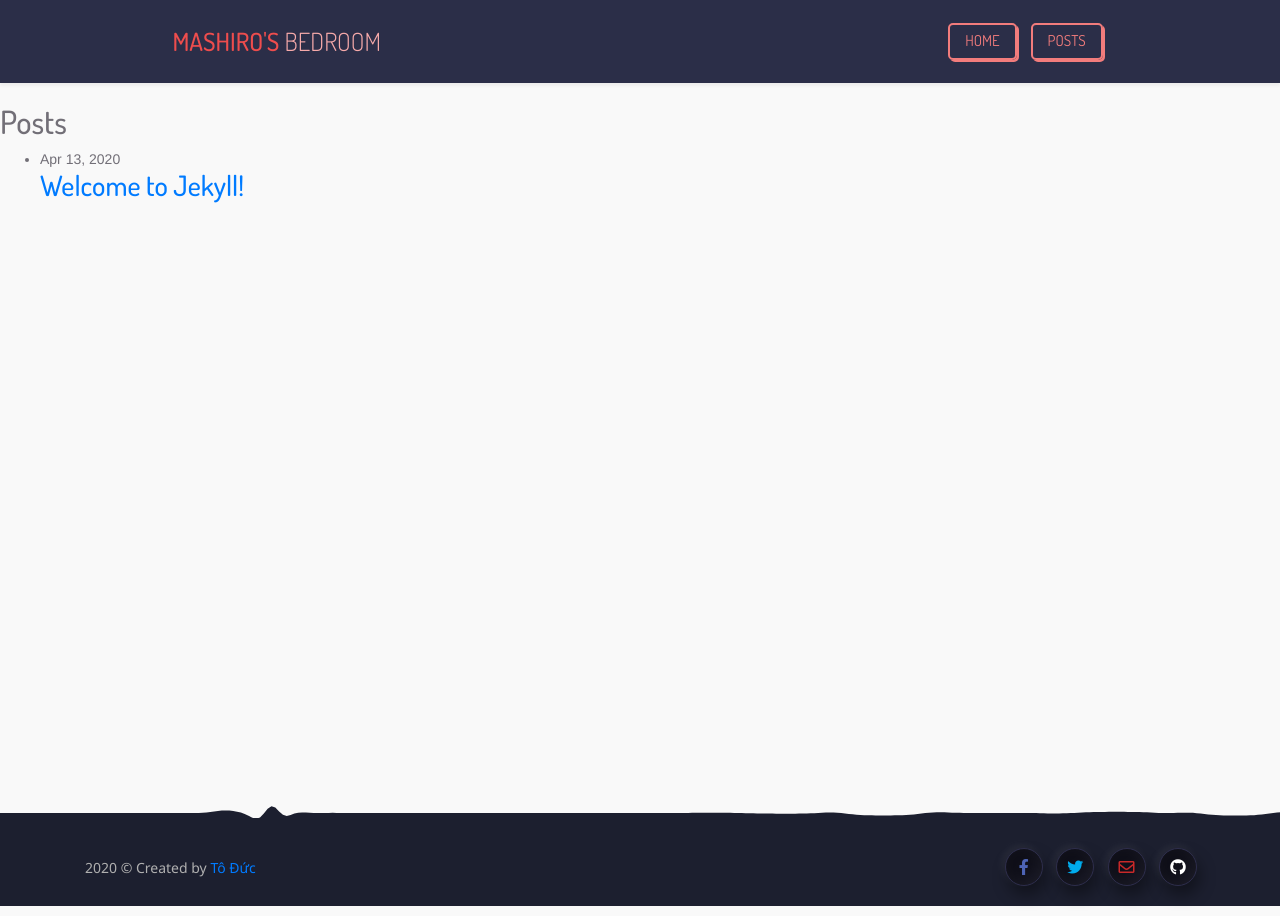
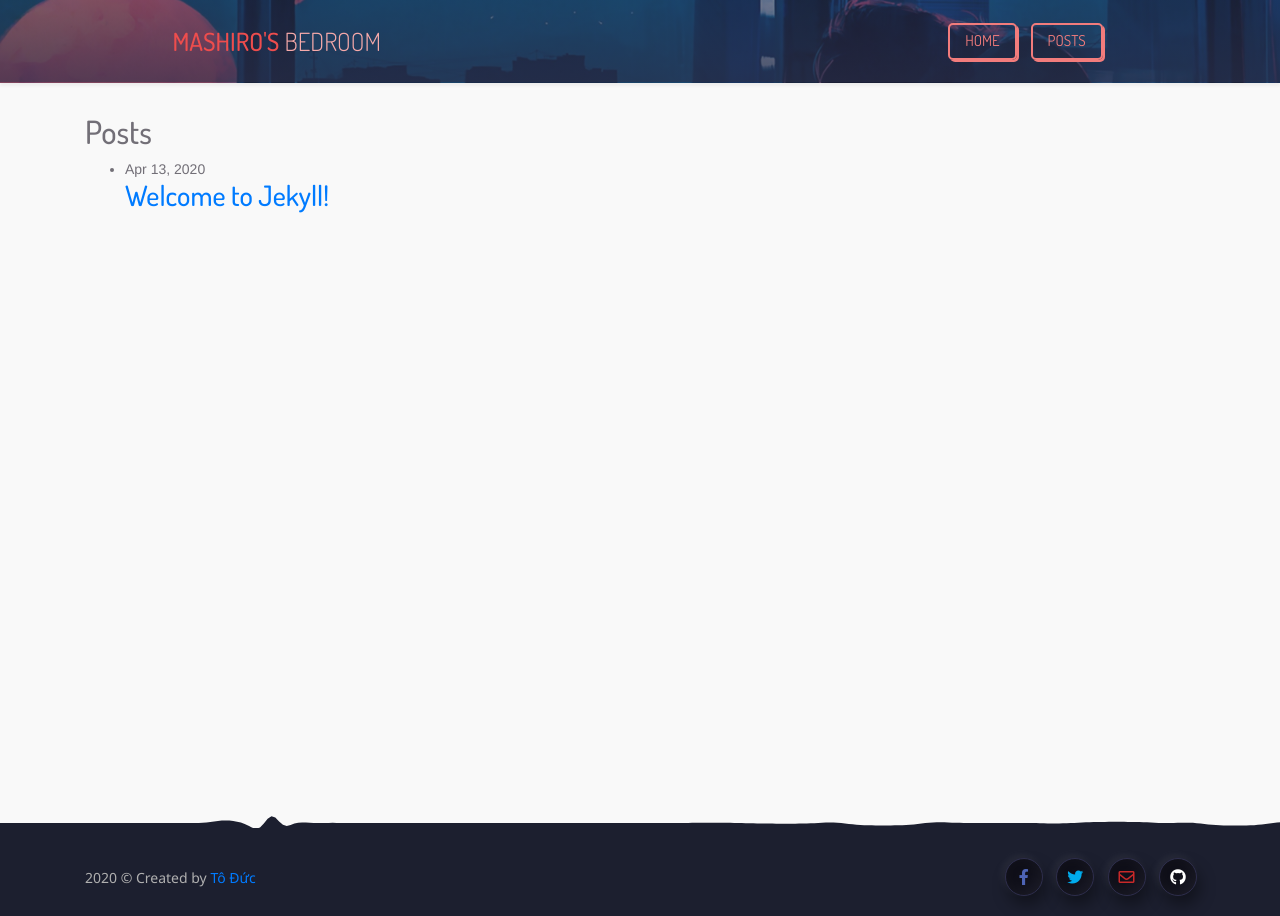
Before and after one commit to 20toduc01/20toduc01.github.io, a Jekyll site: the page built from index.html, in a window 1280 px wide. Built offline with Jekyll 4.4.1, drawn with Linux system fonts in a browser that asks for light colours; nearby versions of some CDN libraries.

Commit message:
Header tweak + Home page changes

```diff
--- a/_includes/header.html
+++ b/_includes/header.html
@@ -1,9 +1,11 @@
 <header>
 	<div class="navbar">
 		<div class="container">
-			<h1 class="logo">
-				MASHIRO'S <span>BEDROOM</span>
-			</h1>
+			<a href="/" style="text-decoration: none;">
+				<h1 class="logo">
+					MASHIRO'S <span>BEDROOM</span>
+				</h1>
+			</a>
 			<section class="social">
 				<a class="btn" href="/">Home</a>
 				<a class="btn" href="https://www.youtube.com/watch?v=dQw4w9WgXcQ">Posts</a>
--- a/_layouts/home.html
+++ b/_layouts/home.html
@@ -1,6 +1,7 @@
 ---
 layout: default
 ---
+<div class="container">
     {%- if site.posts.size > 0 -%}
     <h2 class="post-list-heading">{{ page.list_title | default: "Posts" }}</h2>
     <ul class="post-list">
@@ -21,3 +22,4 @@ layout: default
     </ul>
 
     {%- endif -%}
+</div>
--- a/assets/css/header.css
+++ b/assets/css/header.css
@@ -25,12 +25,16 @@ header h1, h2, h3, h4 {
 
 header {
     background: #2b2e48;
+    background-image: linear-gradient(rgba(43, 46, 72, 0.6), rgba(43, 46, 72, 0.8)), url("/assets/img/night.jpg");
+    background-size: 1500px;
+    background-position: center;
+
     padding: 5px;
     -webkit-box-shadow: 0 3px 3px rgba(0, 0, 0, 0.05);
     -moz-box-shadow: 0 3px 3px rgba(0, 0, 0, 0.05);
     -ms-box-shadow: 0 3px 3px rgba(0, 0, 0, 0.05);
     box-shadow: 0 3px 3px rgba(0, 0, 0, 0.05);
-    margin-bottom: 20px;
+    margin-bottom: 30px;
 }
 
 .navbar {
```
Also changed, not shown: assets/img/night.jpg (added). Lines whose indentation alone changed are shown as unchanged.
